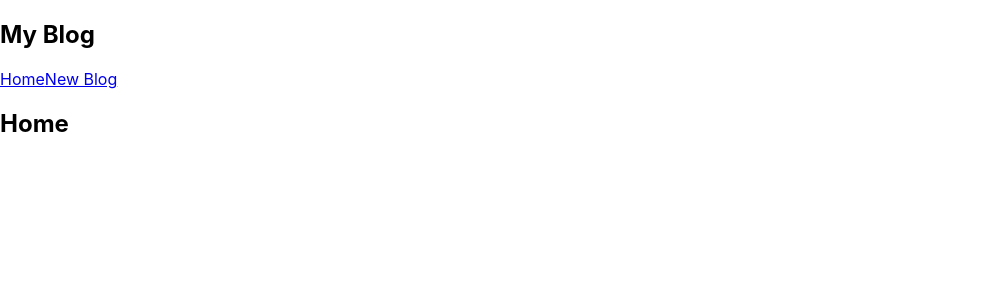
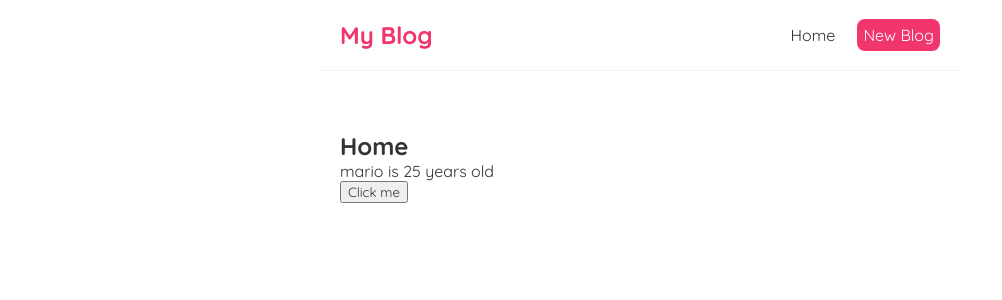
Before and after one commit to ChathuminiDisanayaka/React, a React (Create React App) app: page / in a window 1280 px wide. Shown: the top 300 px of the page, without its empty margins (0-1002 px from the left). Built offline with nearby package versions, Linux system fonts and the light colour scheme.

Commit message:
Update home and navbar

```diff
--- a/src/Home.js
+++ b/src/Home.js
@@ -1,8 +1,25 @@
+import {useState} from "react";
+
 //arrow functions
 const Home = () => {
+
+    const [name,setName] = useState('mario');
+    const [age,setAge] = useState('25');
+
+    const handleClick = () => {
+        setName('luvi');
+        setAge(30);
+    }
+    const handleClickAgain = (name) => {
+        console.log("Hello" + name);
+    }
+
     return (
         <div className="home">
             <h2>Home</h2>
+            <p>{ name } is {age} years old</p>
+            <button onClick={handleClick}>Click me</button>
+
         </div>
     );
 }
--- a/src/Navbar.js
+++ b/src/Navbar.js
@@ -5,7 +5,11 @@
             <h1>My Blog</h1>
             <div className="links">
                 <a href="/">Home</a>
-                <a href="/create">New Blog</a>
+                <a href="/create" style={{
+                    color:"white",
+                    backgroundColor:'#f1356d',
+                    borderRadius:'8px'
+                }}>New Blog</a>
             </div>
         </nav>
     );
--- a/src/index.css
+++ b/src/index.css
@@ -1,13 +1,35 @@
-body {
-  margin: 0;
-  font-family: -apple-system, BlinkMacSystemFont, 'Segoe UI', 'Roboto', 'Oxygen',
-    'Ubuntu', 'Cantarell', 'Fira Sans', 'Droid Sans', 'Helvetica Neue',
-    sans-serif;
-  -webkit-font-smoothing: antialiased;
-  -moz-osx-font-smoothing: grayscale;
+@import url('https://fonts.googleapis.com/css2?family=Quicksand:wght@300;400;500;600;700&display=swap');
+
+/* base styles */
+* {
+    margin: 0;
+    font-family: "Quicksand";
+    color: #333;
 }
-
-code {
-  font-family: source-code-pro, Menlo, Monaco, Consolas, 'Courier New',
-    monospace;
+.navbar {
+    padding: 20px;
+    display: flex;
+    align-items: center;
+    max-width: 600px;
+    margin: 0 auto;
+    border-bottom: 1px solid #f2f2f2;
 }
+.navbar h1 {
+    color: #f1356d;
+}
+.navbar .links {
+    margin-left: auto;
+}
+.navbar a {
+    margin-left: 16px;
+    text-decoration: none;
+    padding: 6px;
+}
+.navbar a:hover {
+    color: #f1356d;
+}
+.content {
+    max-width: 600px;
+    margin: 40px auto;
+    padding: 20px;
+}
```
